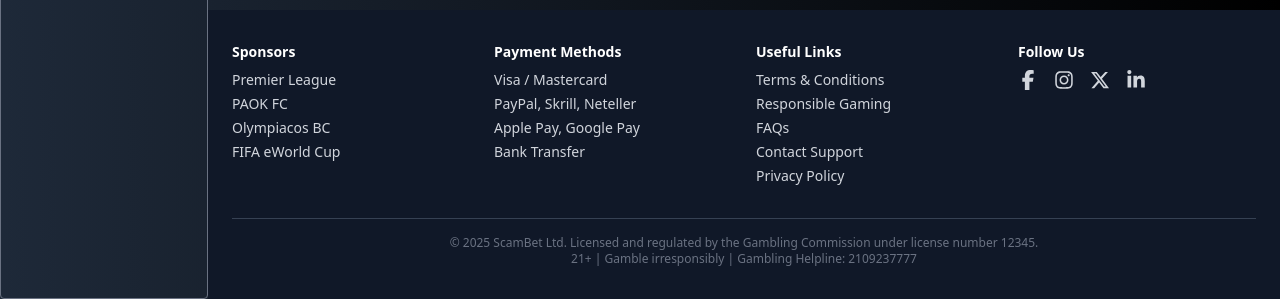
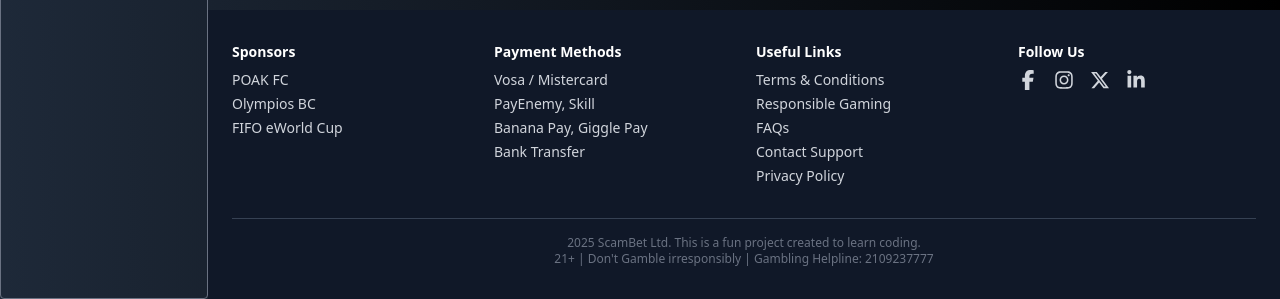
Before and after one commit to alexprsk/scambet-front, a React (Vite) app: page / in a window 1280 px wide. Shown: the part 767-1066 px from the top of the page. Built offline with nearby package versions, Linux system fonts and the light colour scheme; no server answers.

Commit message:
footer updated

```diff
--- a/src/components/Footer.jsx
+++ b/src/components/Footer.jsx
@@ -6,10 +6,9 @@
         <div>
           <h4 className="text-white font-semibold mb-2">Sponsors</h4>
           <ul className="space-y-1">
-            <li>Premier League</li>
-            <li>PAOK FC</li>
-            <li>Olympiacos BC</li>
-            <li>FIFA eWorld Cup</li>
+            <li>POAK FC</li>
+            <li>Olympios BC</li>
+            <li>FIFO eWorld Cup</li>
           </ul>
         </div>
 
@@ -17,9 +16,9 @@
         <div>
           <h4 className="text-white font-semibold mb-2">Payment Methods</h4>
           <ul className="space-y-1">
-            <li>Visa / Mastercard</li>
-            <li>PayPal, Skrill, Neteller</li>
-            <li>Apple Pay, Google Pay</li>
+            <li>Vosa / Mistercard</li>
+            <li>PayEnemy, Skill </li>
+            <li>Banana Pay, Giggle Pay</li>
             <li>Bank Transfer</li>
           </ul>
         </div>
@@ -85,10 +84,10 @@
 
       <div className="mt-8 border-t border-gray-700 pt-4 text-center text-xs text-gray-500">
         <p>
-          © 2025 ScamBet Ltd. Licensed and regulated by the Gambling Commission under license number 12345.
+          2025 ScamBet Ltd. This is a fun project created to learn coding.
         </p>
         <p>
-          21+ | Gamble irresponsibly | Gambling Helpline: 2109237777
+          21+ | Don't Gamble irresponsibly | Gambling Helpline: 2109237777
         </p>
       </div>
     </footer>
```
